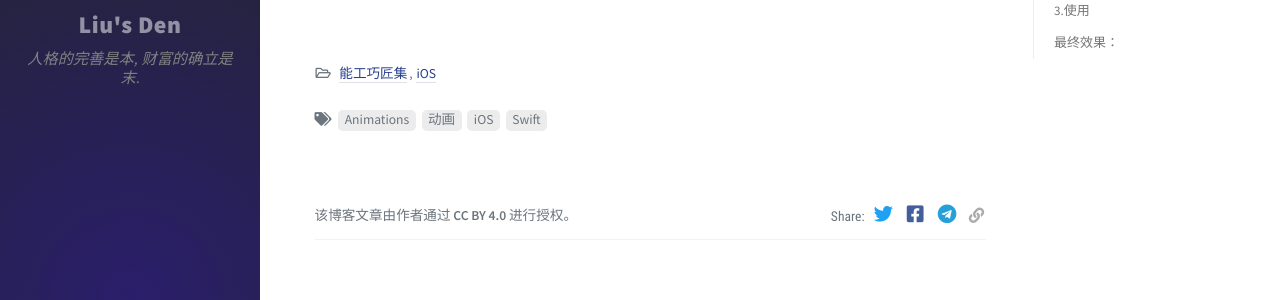
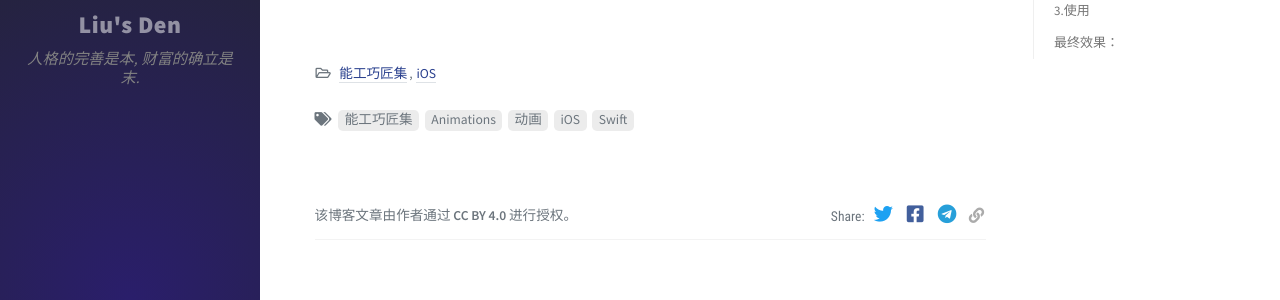
Before and after one commit to DevLiuSir/-DevLiuSir.github.io, a Jekyll site: the page built from _posts/2017-12-27-CALayer Parsing CAGradientLayer.md, in a window 1280 px wide and 900 px high, scrolled down 1407 px. Shown: the part 149-449 px from the top of the window. Built offline with Jekyll 4.4.1, drawn with Linux system fonts in a browser that asks for light colours; nearby versions of some CDN libraries; comment, search, counter and statistics services are not loaded.

Commit message:
Customary classification \ labeling

```diff
--- a/_posts/2017-12-27-CALayer Parsing CAGradientLayer.md
+++ b/_posts/2017-12-27-CALayer Parsing CAGradientLayer.md
@@ -3,7 +3,7 @@ layout: post
 title:  CALayer解析之(CAGradientLayer)
 date:   2017-12-27 22:21:49.000000000 +09:00
 categories: [能工巧匠集, iOS]
-tags: [Animations, 动画, iOS, Swift]
+tags: [能工巧匠集, Animations, 动画, iOS, Swift]
 ---
 
 ## 1.简介
```
Also changed, not shown: _posts/2017-12-26-CALayer Parsing CAReplicatorLayer.md (+2 -1 lines).
